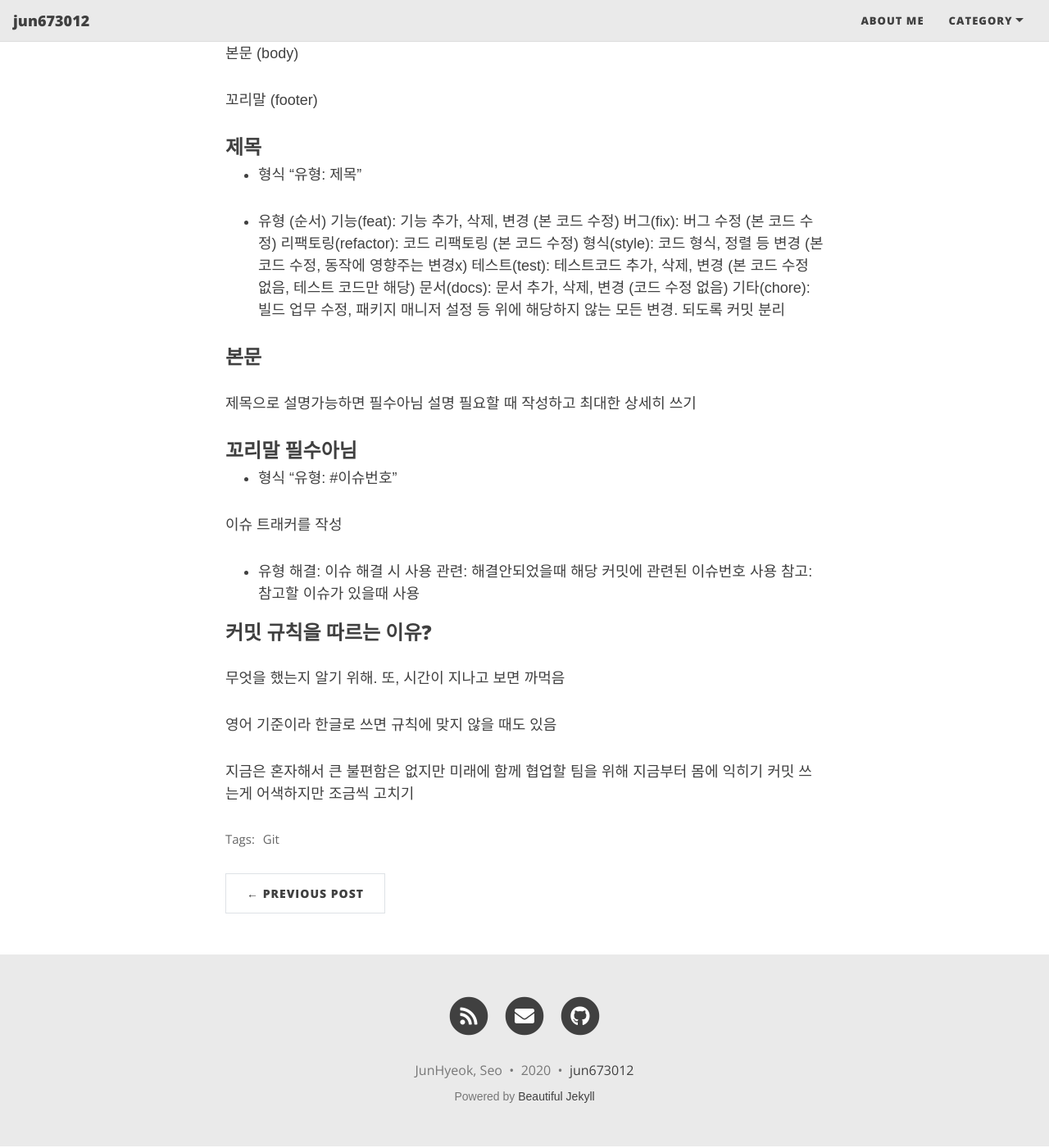
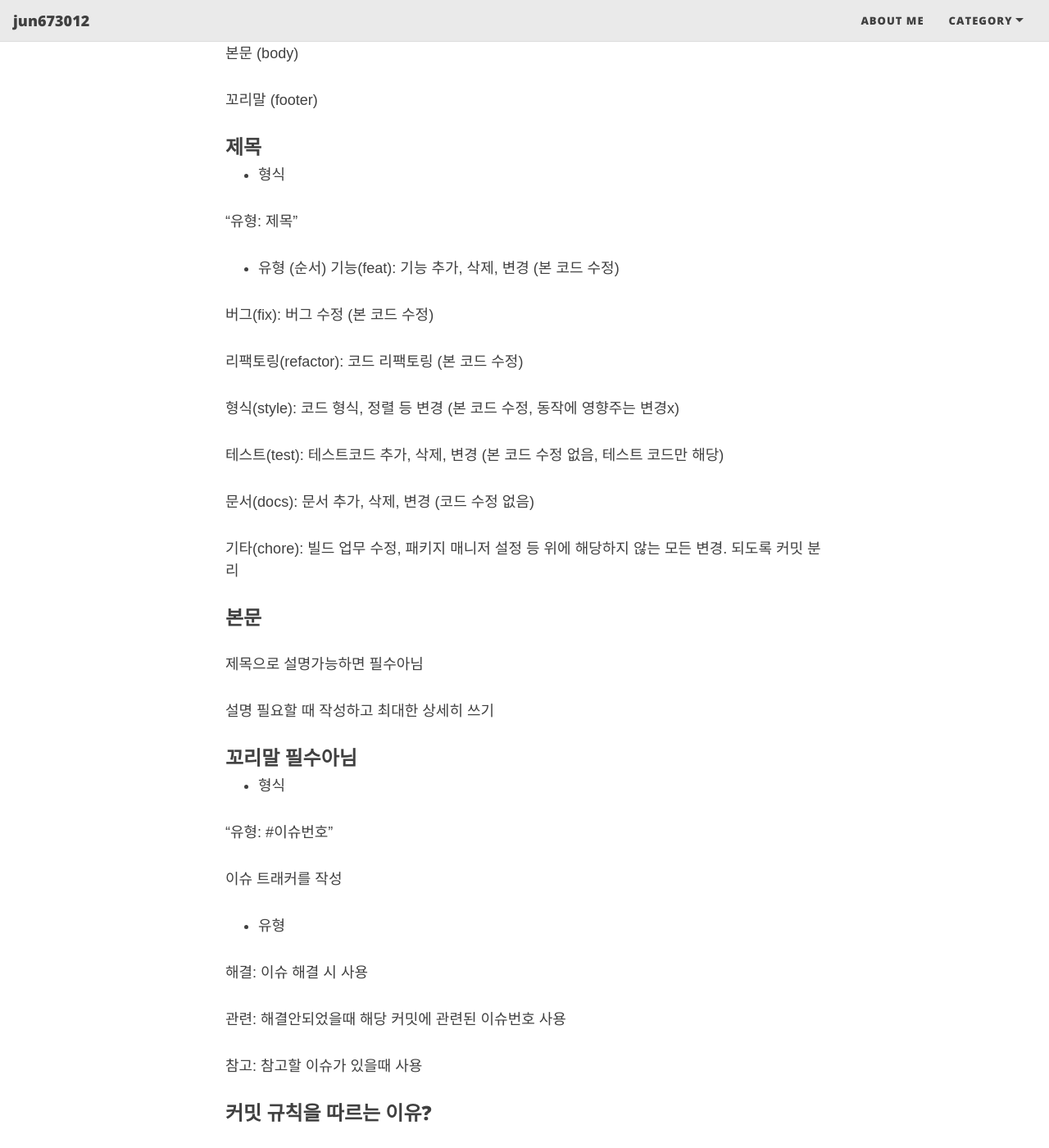
Before and after one commit to jun673012/jun673012.github.io, a Jekyll site: the page built from _posts/2020-12-28-git.md, in a window 1280 px wide and 1400 px high, scrolled down 798 px. Shown: the whole window at 82% size. Built offline with Jekyll 4.4.1, drawn with Linux system fonts in a browser that asks for light colours; nearby versions of some CDN libraries; some web fonts are replaced; some of the changed text lies outside the part shown.

Commit message:
문서: 마크다운 수정
줄바꿈 수정

```diff
--- a/_posts/2020-12-28-git.md
+++ b/_posts/2020-12-28-git.md
@@ -39,46 +39,62 @@ tags: [Git]
 ### 제목
 
 - 형식
+
 "유형: 제목"
+
 
 - 유형 (순서)
 기능(feat): 기능 추가, 삭제, 변경 (본 코드 수정)
+
 버그(fix): 버그 수정 (본 코드 수정)
+
 리팩토링(refactor): 코드 리팩토링 (본 코드 수정)
+
 형식(style): 코드 형식, 정렬 등 변경 (본 코드 수정, 동작에 영향주는 변경x)
+
 테스트(test): 테스트코드 추가, 삭제, 변경 (본 코드 수정 없음, 테스트 코드만 해당)
+
 문서(docs): 문서 추가, 삭제, 변경 (코드 수정 없음)
+
 기타(chore): 빌드 업무 수정, 패키지 매니저 설정 등 위에 해당하지 않는 모든 변경. 되도록 커밋 분리
+
 
 
 ### 본문
 
 제목으로 설명가능하면 필수아님
+
 설명 필요할 때 작성하고 최대한 상세히 쓰기
 
 
 ### 꼬리말 필수아님
 
 - 형식
+
 "유형: #이슈번호"
 
 이슈 트래커를 작성
 
+
 - 유형
+
 해결: 이슈 해결 시 사용
+
 관련: 해결안되었을때 해당 커밋에 관련된 이슈번호 사용
+
 참고: 참고할 이슈가 있을때 사용
 
 
 ### 커밋 규칙을 따르는 이유?
 
 무엇을 했는지 알기 위해.
+
 또, 시간이 지나고 보면 까먹음
 
 영어 기준이라 한글로 쓰면 규칙에 맞지 않을 때도 있음
 
+------
 
+지금은 혼자해서 큰 불편함은 없지만 미래에 함께 협업할 팀을 위해 지금부터 몸에 익히자
 
-
-지금은 혼자해서 큰 불편함은 없지만 미래에 함께 협업할 팀을 위해 지금부터 몸에 익히기
-커밋 쓰는게 어색하지만 조금씩 고치기
+커밋 쓰는게 어색하지만 조금씩 고치자
```
